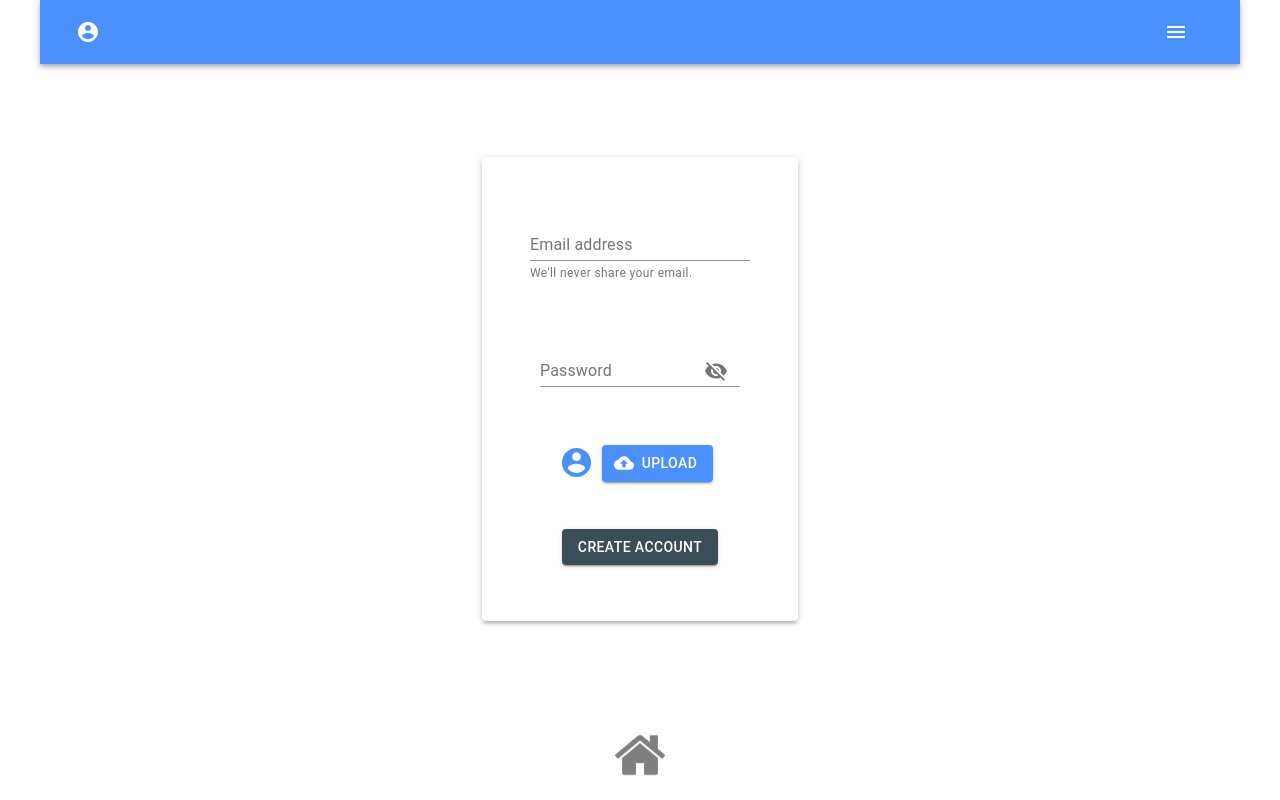
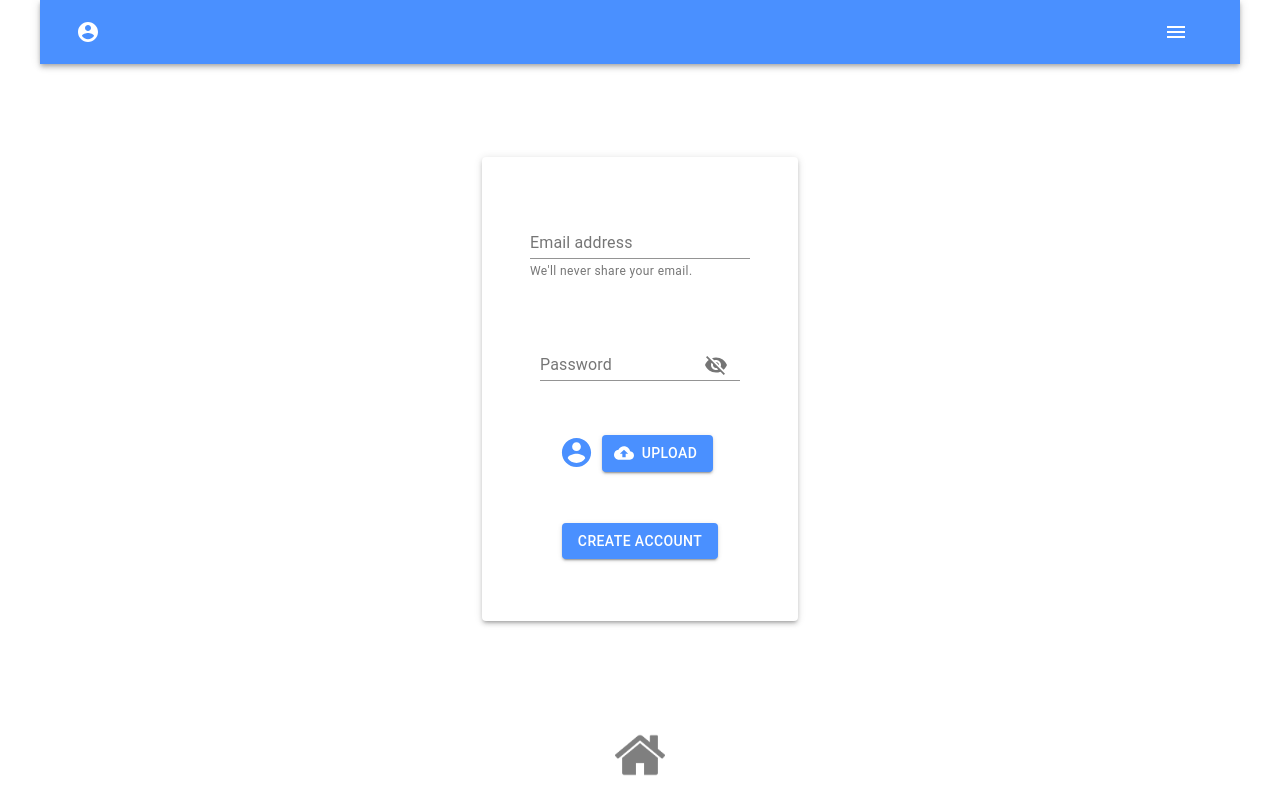
Before and after one commit to mjbryan10/MYtinerary, a React (Create React App) app: page /create in a window 1280 px wide. Built offline with nearby package versions, Linux system fonts and the light colour scheme.

Commit message:
added submit button

```diff
--- a/src/components/account/CreateAccount.tsx
+++ b/src/components/account/CreateAccount.tsx
@@ -1,4 +1,6 @@
-import React from "react";
+import React, { useState } from "react";
+// import Spinner from "../global/Spinner";
+import SubmitButton from '../global/SubmitButton';
 import PasswordInput from "./PasswordInput";
 import UploadImage from "./UploadImage";
 import {
@@ -50,17 +52,21 @@ interface ValidState {
 
 function CreateAccount() {
 	const classes = useStyles();
-	const [values, setValues] = React.useState<State>({
+	const [values, setValues] = useState<State>({
 		email: "",
 		password: "",
 		img: "",
 	});
-	const [valid, setValid] = React.useState<ValidState | any>({
+	const [valid, setValid] = useState<ValidState | any>({
 		email: true,
 		password: true,
 	});
-	const [success, setSuccess] = React.useState<boolean | null>(null);
-	const [errors, setErrors] = React.useState<any>({});
+	const [success, setSuccess] = useState<boolean>(false);
+	const [errors, setErrors] = useState<any>({
+		email: "",
+		password: "",
+	});
+	const [isPosting, setIsPosting] = useState(false);
 	const handleValueChange = (prop: keyof State, newValue: any) => {
 		setValues({ ...values, [prop]: newValue });
 	};
@@ -77,6 +83,7 @@ function CreateAccount() {
 			email: validateEmail(email),
 			password: validatePassword(password),
 		});
+		setIsPosting(true);
 		fetch("http://localhost:5000/usersAPI/", {
 			method: "post",
 			headers: {
@@ -87,17 +94,20 @@ function CreateAccount() {
 		})
 			.then(res => res.json())
 			.then(res => {
-				if(res === "errors") {
+				if (res.errors) {
 					//TODO ACCESS THE ERRORS AND UPDATE STATE
-					setErrors(res)
+					updateErrors(res.erorrs);
 				} else {
-					setSuccess(true)
+					setSuccess(true);
 				}
-            console.log("TCL: handleSubmit -> res", res);
+				console.log("TCL: handleSubmit -> res", res);
+				setIsPosting(false);
 			})
 			.catch(err => {
 				console.error(err);
 				setSuccess(false);
+				setIsPosting(false);
+				setErrors(err);
 			});
 	};
 	// console.log(validateSubmit());
@@ -116,16 +126,23 @@ function CreateAccount() {
 		}
 		return false;
 	}
-	function validateSubmit(): boolean {
-		//NEEDS REFACTORING
-		for (const key in valid) {
-			if (!valid[key]) {
-				return false;
+	// function validateSubmit(): boolean {
+	// 	//NEEDS REFACTORING
+	// 	for (const key in valid) {
+	// 		if (!valid[key]) {
+	// 			return false;
+	// 		}
+	// 	}
+	// 	return true;
+	// }
+	function updateErrors(result: any): void {
+		for (const key in result) {
+			if (result.hasOwnProperty(key)) {
+				const value = result[key];
+				setErrors({ ...errors, key: value });
 			}
 		}
-		return true;
 	}
-
 	return (
 		<div className={classes.root}>
 			<Paper elevation={3}>
@@ -149,17 +166,17 @@ function CreateAccount() {
 						<AccountCircleIcon fontSize="large" color="primary" />
 						<UploadImage />
 					</div>
-					<Button
+					{/* <Button
 						type="submit"
 						variant="contained"
 						color="secondary"
-						// className={classes.button}
 					>
-						Create Account
-					</Button>
+						{!isPosting ? <Spinner height="25px" width="150px" /> : "Create Account"}
+					</Button> */}
+				<SubmitButton loading={isPosting} success={success} text="Create Account" />
 				</form>
-				{success ? <p>Welcome!</p> : null}
-				{success === false ? <p>Oops, something went wrong. Please try again</p> : null}
+				{/* {success ? <p>Welcome!</p> : null} */}
+				{/* {success === false ? <p>Oops, something went wrong. Please try again</p> : null} */}
 			</Paper>
 		</div>
 	);
--- a/src/components/global/Spinner.tsx
+++ b/src/components/global/Spinner.tsx
@@ -15,12 +15,17 @@ const useStyles = makeStyles((theme: Theme) =>
   }),
 );
 
-export default function Spinner() {
+type spinnerProps = {
+  height?: string;
+  width?: string;
+}
+
+const Spinner: React.FunctionComponent<spinnerProps> = ({height, width}) => {
   const classes = useStyles();
-
   return (
-    <div className={classes.root}>
+    <div className={classes.root} style={{height, width}}>
       <CircularProgress />
     </div>
   );
 }
+export default Spinner;
--- /dev/null
+++ b/src/components/global/SubmitButton.tsx
@@ -0,0 +1,86 @@
+import React from "react";
+import clsx from "clsx";
+import { createStyles, makeStyles, Theme } from "@material-ui/core/styles";
+import CircularProgress from "@material-ui/core/CircularProgress";
+import { green } from "@material-ui/core/colors";
+import Button from "@material-ui/core/Button";
+
+const useStyles = makeStyles((theme: Theme) =>
+	createStyles({
+		root: {
+			display: "flex",
+			alignItems: "center",
+		},
+		wrapper: {
+			margin: theme.spacing(1),
+			position: "relative",
+		},
+		buttonSuccess: {
+			backgroundColor: green[500],
+			"&:hover": {
+				backgroundColor: green[700],
+			},
+		},
+		buttonProgress: {
+			color: green[500],
+			position: "absolute",
+			top: "50%",
+			left: "50%",
+			marginTop: -12,
+			marginLeft: -12,
+		},
+	})
+);
+
+type SubmitButtonProps = {
+    text?: string;
+    loading: boolean;
+    success: boolean;
+};
+
+const SubmitButton: React.FunctionComponent<SubmitButtonProps> = ({ text, loading, success }) => {
+	const classes = useStyles();
+	// const [loading, setLoading] = React.useState(false);
+	// const [success, setSuccess] = React.useState(false);
+	//   const timer = React.useRef<number>();
+
+	const buttonClassname = clsx({
+		[classes.buttonSuccess]: success,
+	});
+
+	React.useEffect(() => {
+		return () => {
+			//   clearTimeout(timer.current);
+		};
+	}, []);
+
+	const handleButtonClick = () => {
+		if (!loading) {
+			// setSuccess(false);
+			// setLoading(true);
+			//   timer.current = setTimeout(() => {
+			//     setSuccess(true);
+			//     setLoading(false);
+			//   }, 2000);
+		}
+	};
+
+	return (
+		<div className={classes.root}>
+			<div className={classes.wrapper}>
+				<Button
+					variant="contained"
+					color="primary"
+					className={buttonClassname}
+					disabled={loading}
+                    // onClick={handleButtonClick}
+                    type="submit"
+				>
+					{text || "Submit"}
+				</Button>
+				{loading && <CircularProgress size={24} className={classes.buttonProgress} />}
+			</div>
+		</div>
+	);
+};
+export default SubmitButton;
```
